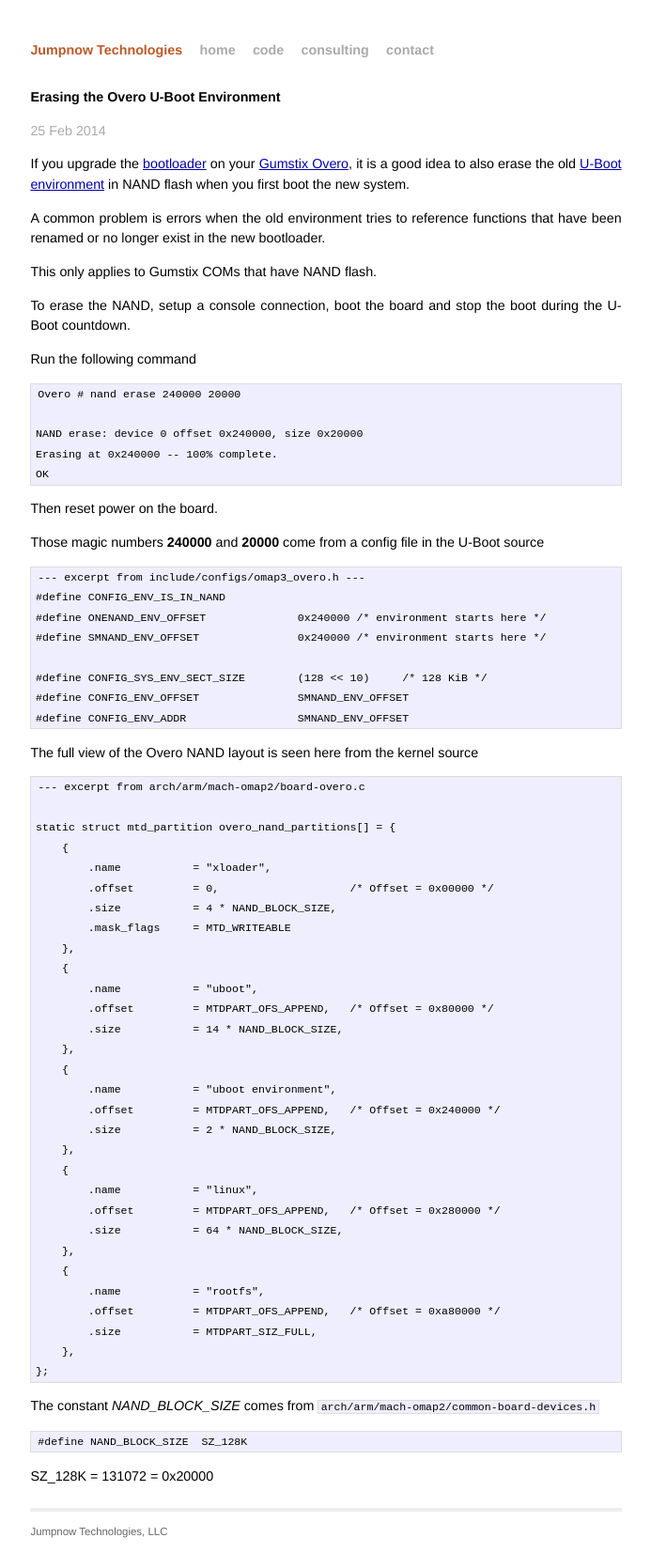
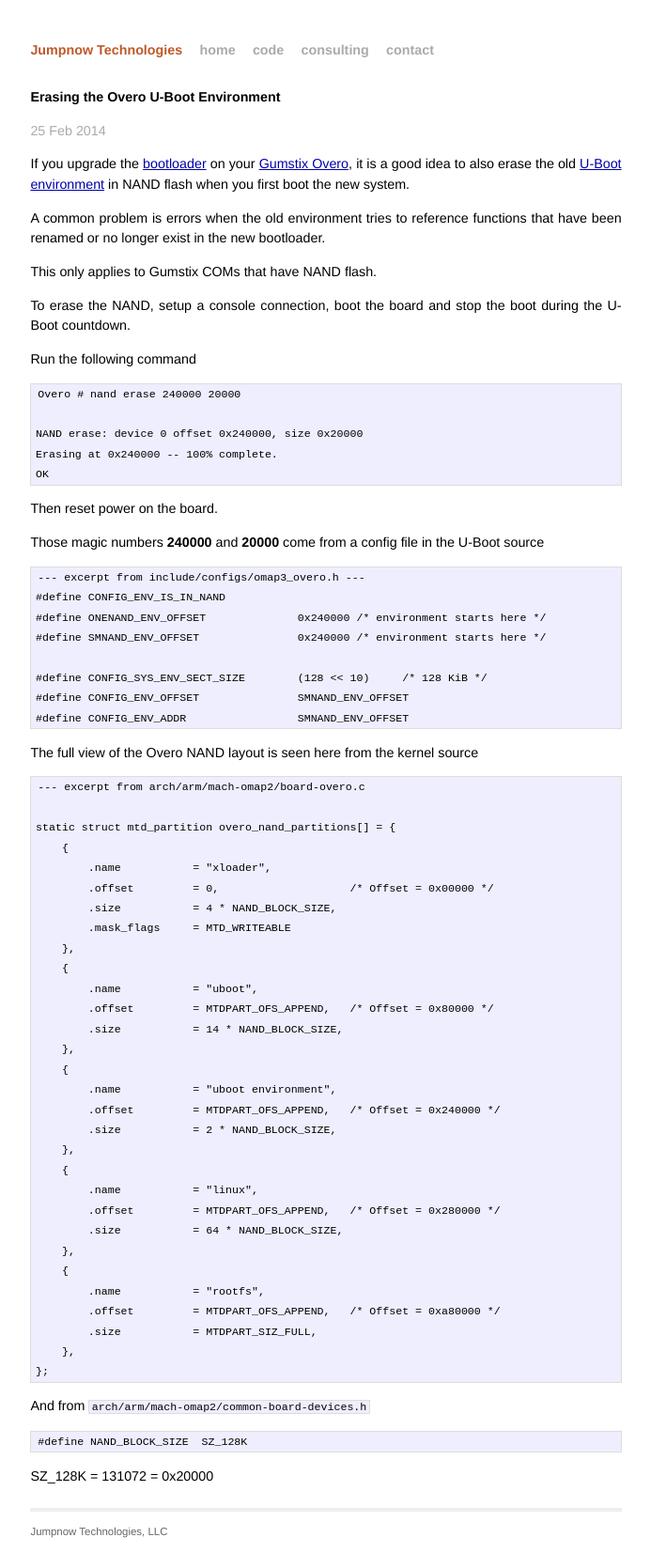
Before and after one commit to jumpnow/jumpnowtek-site, a Jekyll site: the page built from _posts/2014-02-25-Overo-U-Boot-Erase-NAND-Environment.md, in a window 1280 px wide. Shown: the whole page at 94% size, without its empty margins (293-986 px from the left). Built offline with Jekyll 4.4.1, drawn with Linux system fonts in a browser that asks for light colours; Markdown is read by kramdown in place of the engine named in the settings.

Commit message:
Fix formatting of nand erase post

```diff
--- a/_posts/2014-02-25-Overo-U-Boot-Erase-NAND-Environment.md
+++ b/_posts/2014-02-25-Overo-U-Boot-Erase-NAND-Environment.md
@@ -77,7 +77,7 @@ The full view of the Overo NAND layout is seen here from the kernel source
         },
     };
 
-The constant *NAND_BLOCK_SIZE* comes from `arch/arm/mach-omap2/common-board-devices.h`
+And from `arch/arm/mach-omap2/common-board-devices.h`
 
     #define NAND_BLOCK_SIZE  SZ_128K
 
```
